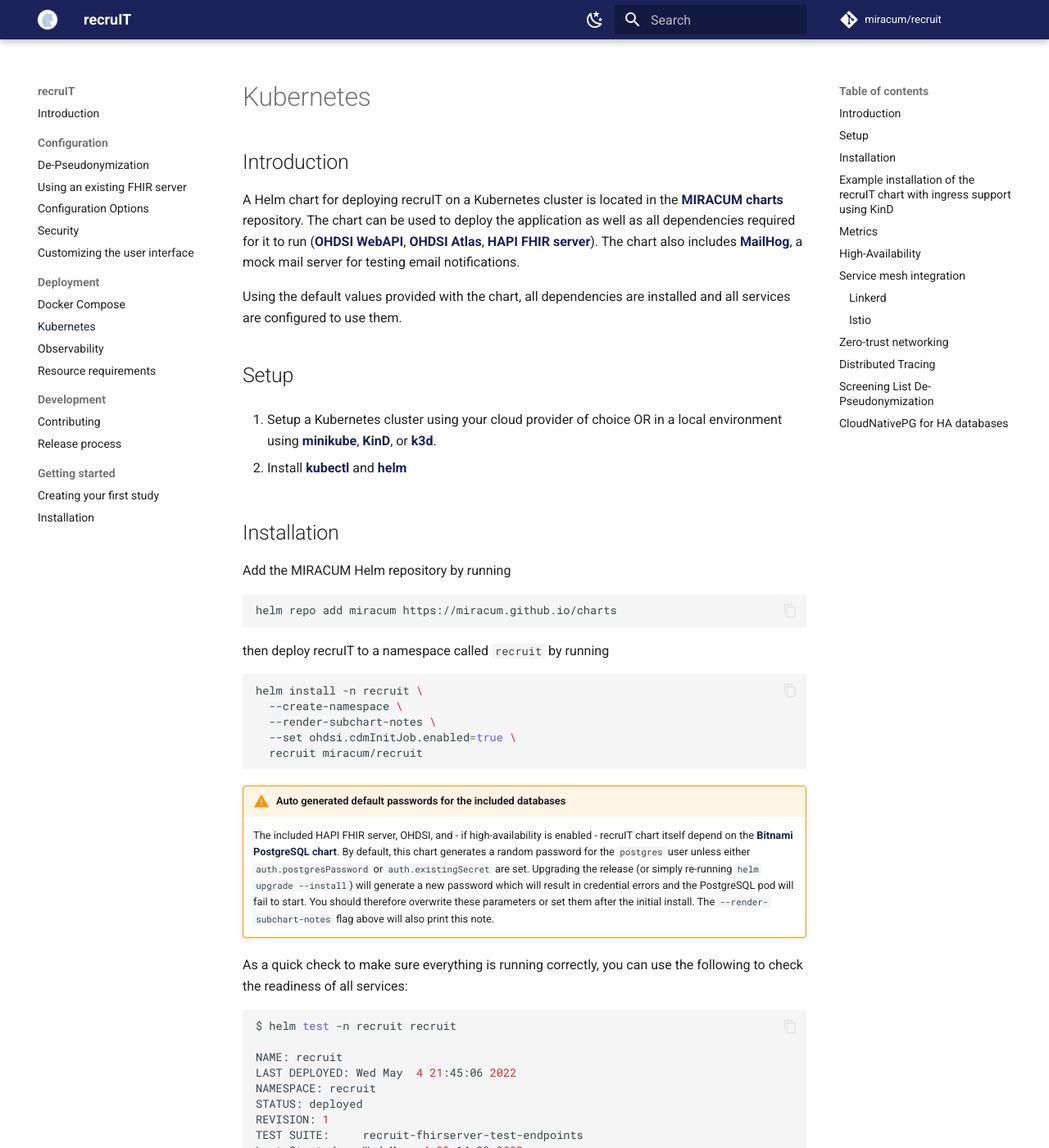
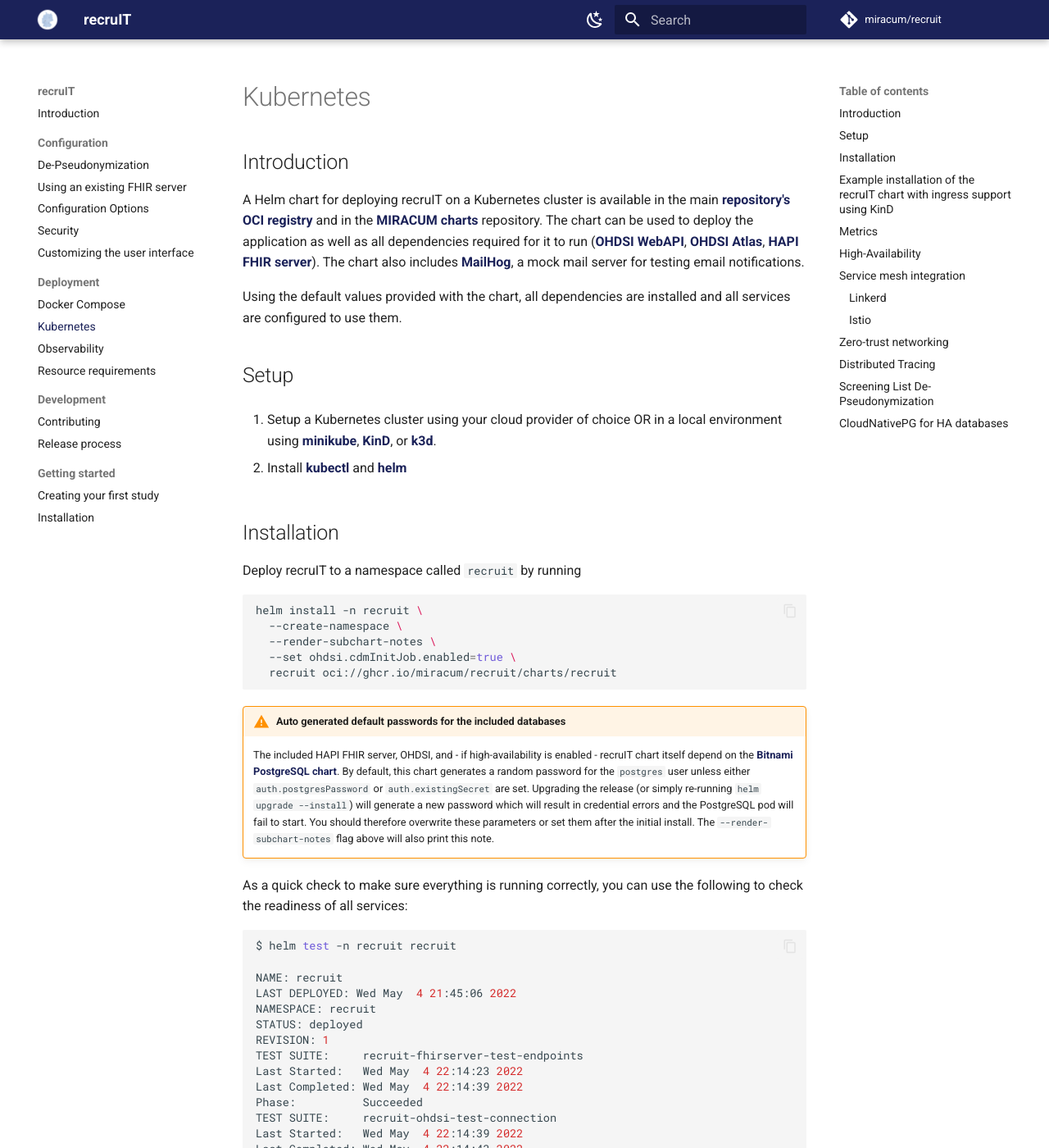
Before and after one commit to miracum/recruit, an MkDocs documentation site: the page built from docs/deployment/kubernetes.md, in a window 1280 px wide and 1400 px high. Shown: the whole window at 82% size. Built offline with MkDocs 1.6.1 and Material for MkDocs 9.7.7, drawn with Linux system fonts in a browser that asks for light colours; comment, search, counter and statistics services are not loaded; some of the changed text lies outside the part shown.

Commit message:
docs: switch to OCI-based installation instructions for kubernetes

````diff
--- a/docs/deployment/kubernetes.md
+++ b/docs/deployment/kubernetes.md
@@ -2,8 +2,10 @@
 
 ## Introduction
 
-A Helm chart for deploying recruIT on a Kubernetes cluster is located in the [MIRACUM charts](https://github.com/miracum/charts)
-repository. The chart can be used to deploy the application as well as all dependencies required for it to run ([OHDSI WebAPI](https://github.com/OHDSI/WebAPI),
+A Helm chart for deploying recruIT on a Kubernetes cluster is available in the main
+[repository's OCI registry](https://github.com/miracum/recruit/pkgs/container/recruit%2Fcharts%2Frecruit)
+and in the [MIRACUM charts](https://github.com/miracum/charts) repository. The chart can be used to deploy the application
+ as well as all dependencies required for it to run ([OHDSI WebAPI](https://github.com/OHDSI/WebAPI),
 [OHDSI Atlas](https://github.com/OHDSI/Atlas), [HAPI FHIR server](https://github.com/hapifhir/hapi-fhir-jpaserver-starter)).
 The chart also includes [MailHog](https://github.com/mailhog/MailHog), a mock mail server for testing email notifications.
 
@@ -18,20 +20,14 @@
 
 ## Installation
 
-Add the MIRACUM Helm repository by running
-
-```sh
-helm repo add miracum https://miracum.github.io/charts
-```
-
-then deploy recruIT to a namespace called `recruit` by running
+Deploy recruIT to a namespace called `recruit` by running
 
 ```sh
 helm install -n recruit \
   --create-namespace \
   --render-subchart-notes \
   --set ohdsi.cdmInitJob.enabled=true \
-  recruit miracum/recruit
+  recruit oci://ghcr.io/miracum/recruit/charts/recruit
 ```
 
 !!! warning "Auto generated default passwords for the included databases"
@@ -143,12 +139,6 @@
 kubectl label namespace recruit pod-security.kubernetes.io/enforce-version=v1.26
 ```
 
-Add the MIRACUM chart repository
-
-```sh
-helm repo add miracum https://miracum.github.io/charts
-```
-
 Save the following as `values-kind-recruit.yaml`, or you can clone this repo and reference the file as `-f docs/_snippets/values-kind-recruit.yaml`.
 The `ohdsi.cdmInitJob.extraEnv` option `SETUP_SYNPUF=true` means that the OMOP database will be initialized with SynPUF
 1K sample patient data.
@@ -170,7 +160,7 @@
   -f values-kind-recruit.yaml \
   --set ohdsi.cdmInitJob.enabled=true \
   --set ohdsi.loadCohortDefinitionsJob.enabled=true \
-  recruit miracum/recruit
+  recruit oci://ghcr.io/miracum/recruit/charts/recruit
 ```
 
 !!! warning "CDM init job"
@@ -240,7 +230,7 @@
 helm upgrade -n recruit \
   -f values-kind-recruit.yaml \
   -f values-kind-recruit-enable-servicemonitors.yaml \
-  recruit miracum/recruit
+  recruit oci://ghcr.io/miracum/recruit/charts/recruit
 ```
 
 Opening the Grafana instance included with the `kube-prometheus-stack` chart will allow you to query the exposed metrics:
````
